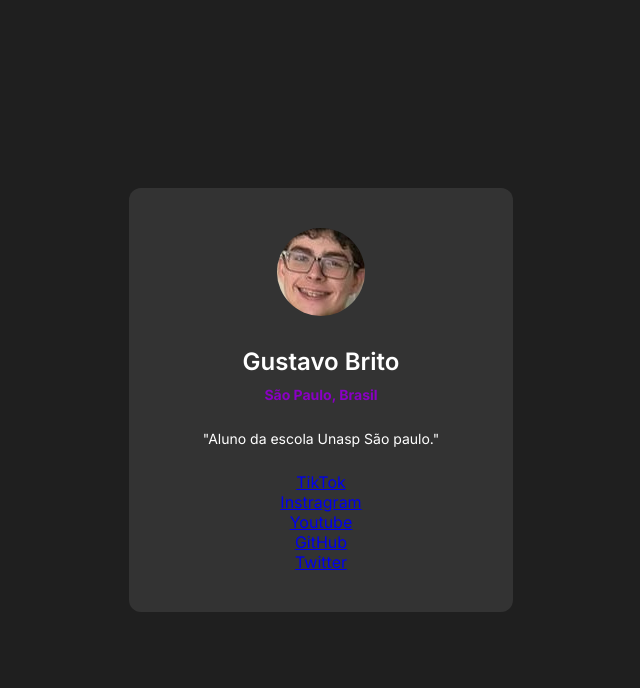
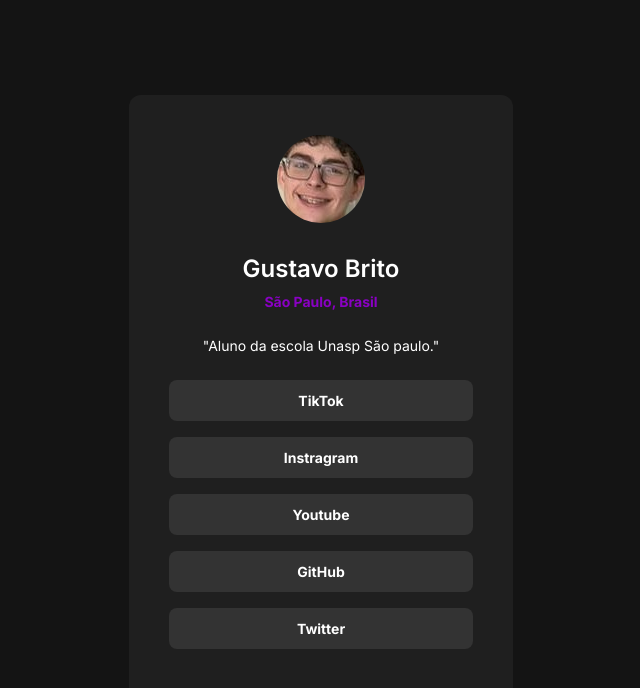
Before and after one commit to GustavoB-778/link-tree, a plain HTML site: page index.html in a window 1280 px wide. Shown: the whole page, without its empty margins (319-959 px from the left). Drawn offline with Linux system fonts and the light colour scheme.

Commit message:
Extilização das ancoras e projeto finalizado

```diff
--- a/style.css
+++ b/style.css
@@ -6,20 +6,21 @@
     font-family: "inter", sans-serif;
 }
 :root {
+    --black: #141414;
     --dark-grey: #1F1F1F;
     --grey: #333333;
     --neon-purple: #8A00C4;
     --white: #FFF;
 }
 body {
-    background-color: var(--dark-grey);
+    background-color: var(--black);
     height: 100vh;
     display: flex;
     justify-content: center;
     align-items: center;
 }
 div {
-    background-color: var(--grey);
+    background-color: var(--dark-grey);
     color: var(--white);
     width: 384px;
     padding: 40px;
@@ -49,3 +50,19 @@ p {
 ul, li {
     list-style: none;
 }
+a {
+    display: block;
+    background-color: var(--grey);
+    margin-bottom: 16px;
+    color: var(--white);
+    text-decoration: none;
+    border-radius: 8px;
+    padding: 12px;
+    font-size: 14px;
+    font-weight: 700;
+}
+a:hover {
+    background-color: var(--neon-purple);
+    color: var(--dark-grey);
+    transition: .4s;
+}
```
